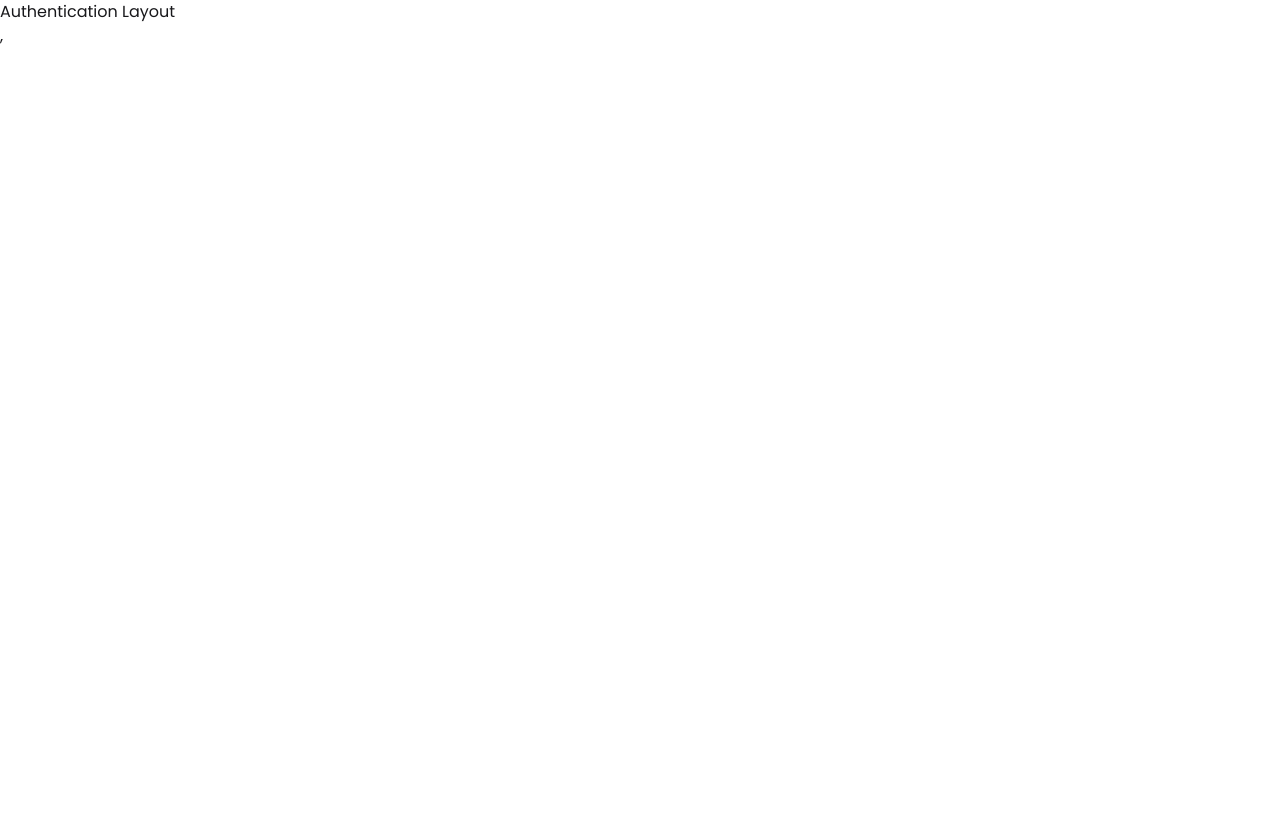
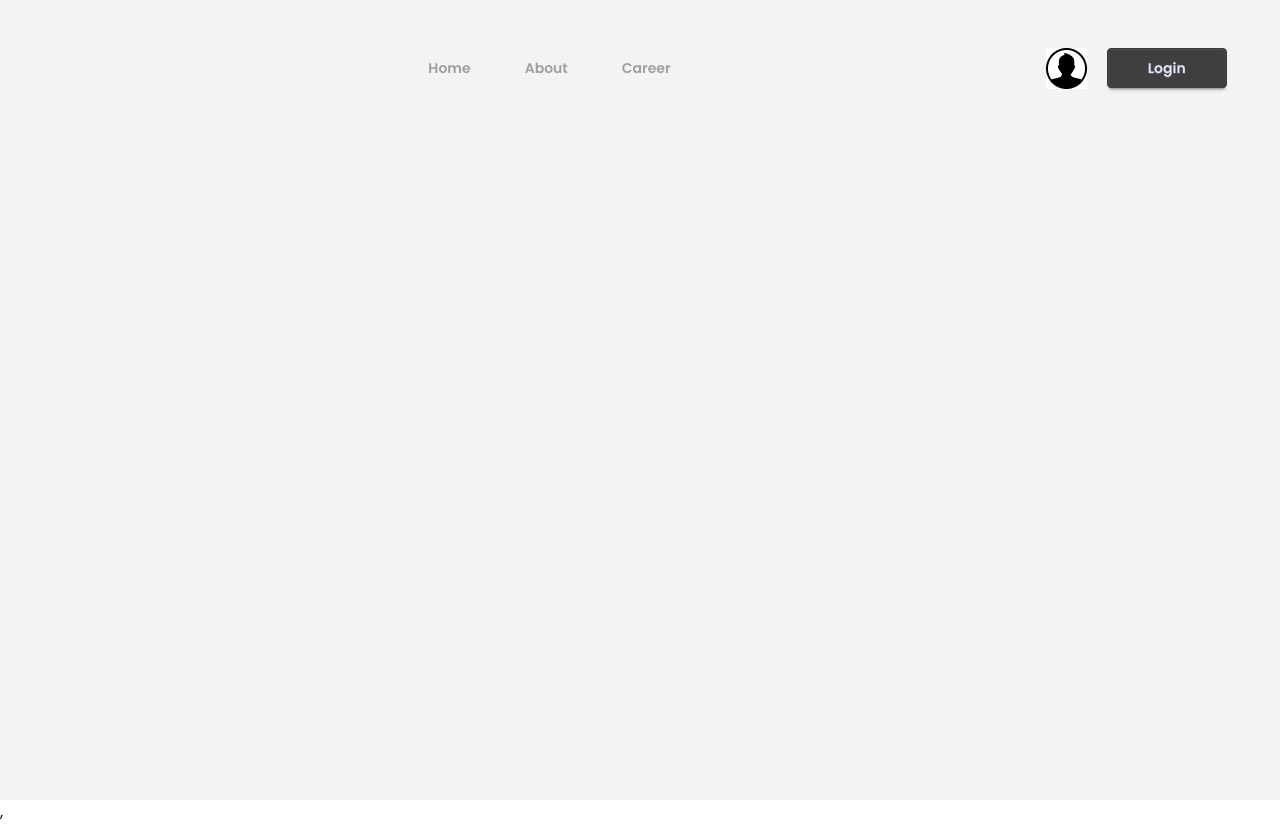
Before and after one commit to Ekram78278/dragon-news-app, a React (Vite) app: page /auth in a window 1280 px wide. Before the commit the page ends 800 px from the top, so only its background shows below. Built offline with nearby package versions, Linux system fonts and the light colour scheme.

Commit message:
added update

```diff
--- a/src/Components/Navbar.jsx
+++ b/src/Components/Navbar.jsx
@@ -21,7 +21,7 @@ const Navbar = () => {
 
       <div className="flex gap-5">
         <img src="/src/assets/user.png" alt="" />
-        <Link className="btn btn-primary px-10">Login</Link>
+        <Link to='/auth/login' className="btn btn-primary px-10">Login</Link>
       </div>
     </div>
   );
--- /dev/null
+++ b/src/Layouts/AuthLayout.jsx
@@ -0,0 +1,14 @@
+import React from 'react';
+import Navbar from '../Components/Navbar';
+
+const AuthLayout = () => {
+    return (
+        <div className='bg-base-200'>
+           <header className='w-11/12 mx-auto py-2 min-h-screen'>
+            <Navbar></Navbar>
+           </header>
+        </div>
+    );
+};
+
+export default AuthLayout;
--- a/src/Layouts/MainLayout.jsx
+++ b/src/Layouts/MainLayout.jsx
@@ -1,40 +1,34 @@
-import React from 'react';
-import { Outlet } from 'react-router';
-import Header from '../Components/Header';
-import Latest from '../Components/Latest';
-import Navbar from '../Components/Navbar';
-import LeftAside from '../Components/homelayout/LeftAside';
-import RightAside from '../Components/homelayout/RightAside';
+import { Outlet } from "react-router";
+import Header from "../Components/Header";
+import Latest from "../Components/Latest";
+import Navbar from "../Components/Navbar";
+import LeftAside from "../Components/homelayout/LeftAside";
+import RightAside from "../Components/homelayout/RightAside";
 
 const MainLayout = () => {
   return (
     <div>
       <header>
-
         <Header></Header>
       </header>
-            <section className='w-11/12  mx-auto'>
+      <section className="w-11/12  mx-auto">
         <Latest></Latest>
       </section>
-            <nav className='w-11/12 mx-auto my-3'>
+      <nav className="w-11/12 mx-auto my-3">
         <Navbar></Navbar>
       </nav>
 
-            <main className='w-11/12 mx-auto my-3 grid grid-cols-12'>
-
-                <aside className='col-span-3'>
+      <main className="w-11/12 mx-auto my-3 grid grid-cols-12">
+        <aside className="col-span-3 sticky top-0 h-fit">
           <LeftAside></LeftAside>
         </aside>
-                <section className='main col-span-6 p-4 '>
+        <section className="main col-span-6 p-4 ">
           <Outlet></Outlet>
         </section>
-                <aside className='col-span-3'>
+        <aside className="col-span-3 sticky top-0 h-fit">
           <RightAside></RightAside>
         </aside>
       </main>
-
-
-
     </div>
   );
 };
--- /dev/null
+++ b/src/pages/Login.jsx
@@ -0,0 +1,11 @@
+import React from 'react';
+
+const Login = () => {
+    return (
+        <div>
+
+        </div>
+    );
+};
+
+export default Login;
--- /dev/null
+++ b/src/pages/Register.jsx
@@ -0,0 +1,11 @@
+import React from 'react';
+
+const Register = () => {
+    return (
+        <div>
+
+        </div>
+    );
+};
+
+export default Register;
```
Also changed, not shown: src/routes/router.jsx (+15 -1 lines). Lines whose indentation alone changed are shown as unchanged.
